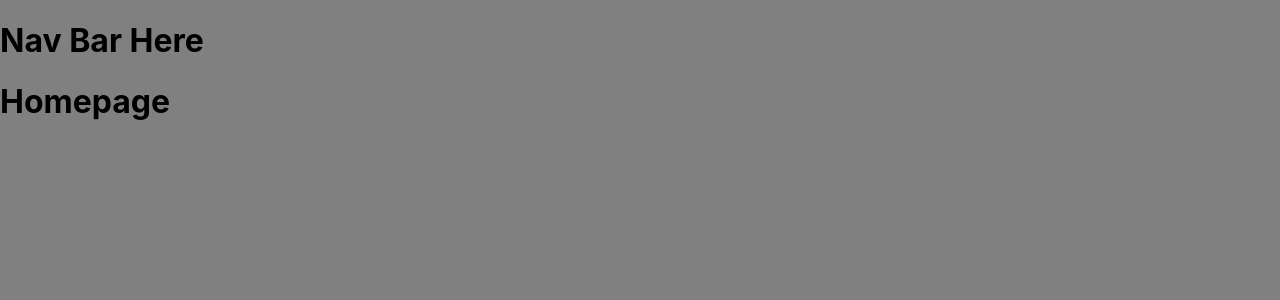
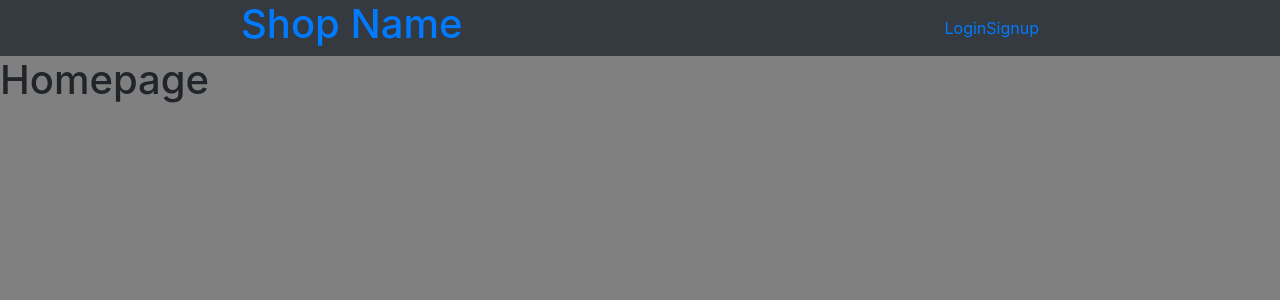
Before and after one commit to AndrewFaugno/import-export, a React (Create React App) app in the folder client/: page / in a window 1280 px wide. Shown: the top 300 px of the page. Built offline with nearby package versions, Linux system fonts and the light colour scheme.

Commit message:
created based nav component

```diff
--- a/client/public/index.html
+++ b/client/public/index.html
@@ -10,6 +10,7 @@
       content="Web site created using create-react-app"
     />
     <link rel="apple-touch-icon" href="%PUBLIC_URL%/logo192.png" />
+    <link rel="stylesheet" href="https://cdn.jsdelivr.net/npm/bootstrap@4.3.1/dist/css/bootstrap.min.css" integrity="sha384-ggOyR0iXCbMQv3Xipma34MD+dH/1fQ784/j6cY/iJTQUOhcWr7x9JvoRxT2MZw1T" crossorigin="anonymous">
     <!--
       manifest.json provides metadata used when your web app is installed on a
       user's mobile device or desktop. See https://developers.google.com/web/fundamentals/web-app-manifest/
--- a/client/src/components/Nav/index.js
+++ b/client/src/components/Nav/index.js
@@ -1,6 +1,18 @@
 const Nav = () => {
     return (
-        <h1>Nav Bar Here</h1>
+        <div className="bg-dark">
+            <div className="d-flex justify-content-around">
+                <div className="m-auto">
+                    <h1>
+                        <a href="/" className="">Shop Name</a>
+                    </h1>
+                </div>
+                <div className="m-auto">
+                    <a href="/login" className="">Login</a>
+                    <a href="/signup">Signup</a>
+                </div>
+            </div>
+        </div>
     )
 }
 
```
